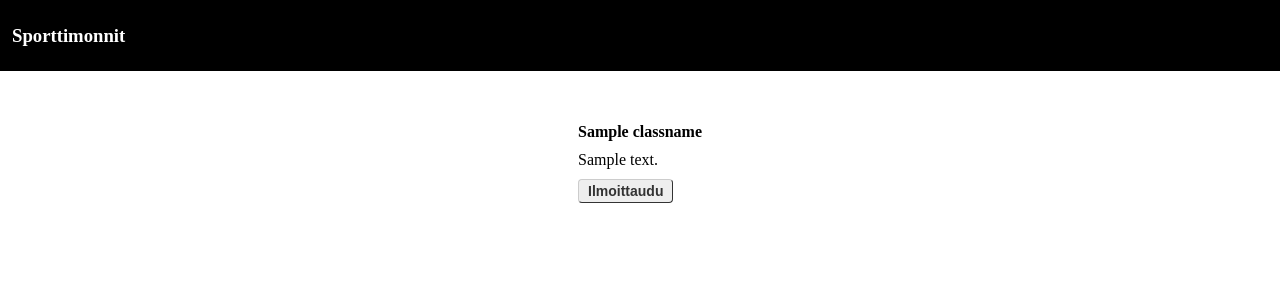
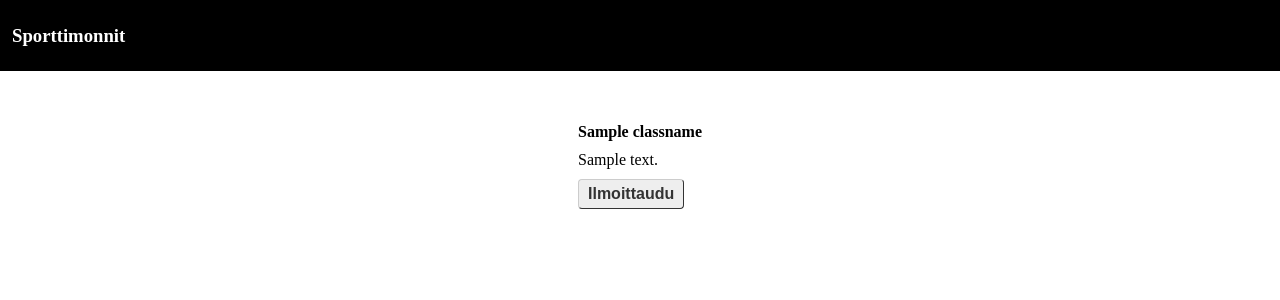
Before and after one commit to ileskaa/database-app-project, a Flask app: template templates/class.html in a window 1280 px wide. Shown: the top 300 px of the page. Run offline with Flask 3, Linux system fonts and the light colour scheme; the template is opened without the code that fills it: most values are stand-ins (such as "Sample title", 1, 10 or a date in 2020).

Commit message:
Increase button font size and padding

```diff
--- a/static/style.css
+++ b/static/style.css
@@ -44,11 +44,11 @@ header h3 {
 }
 
 .button {
-  font: bold 14px Arial;
+  font: bold 16px Arial;
   text-decoration: none;
   background-color: #EEEEEE;
   color: #333333;
-  padding: 3px 9px 3px 9px; /* top, right, bottom, left */
+  padding: 5px 9px; /* top, right, bottom, left */
   border-top: 1px solid #CCCCCC;
   border-right: 1px solid #333333;
   border-bottom: 1px solid #333333;
```
